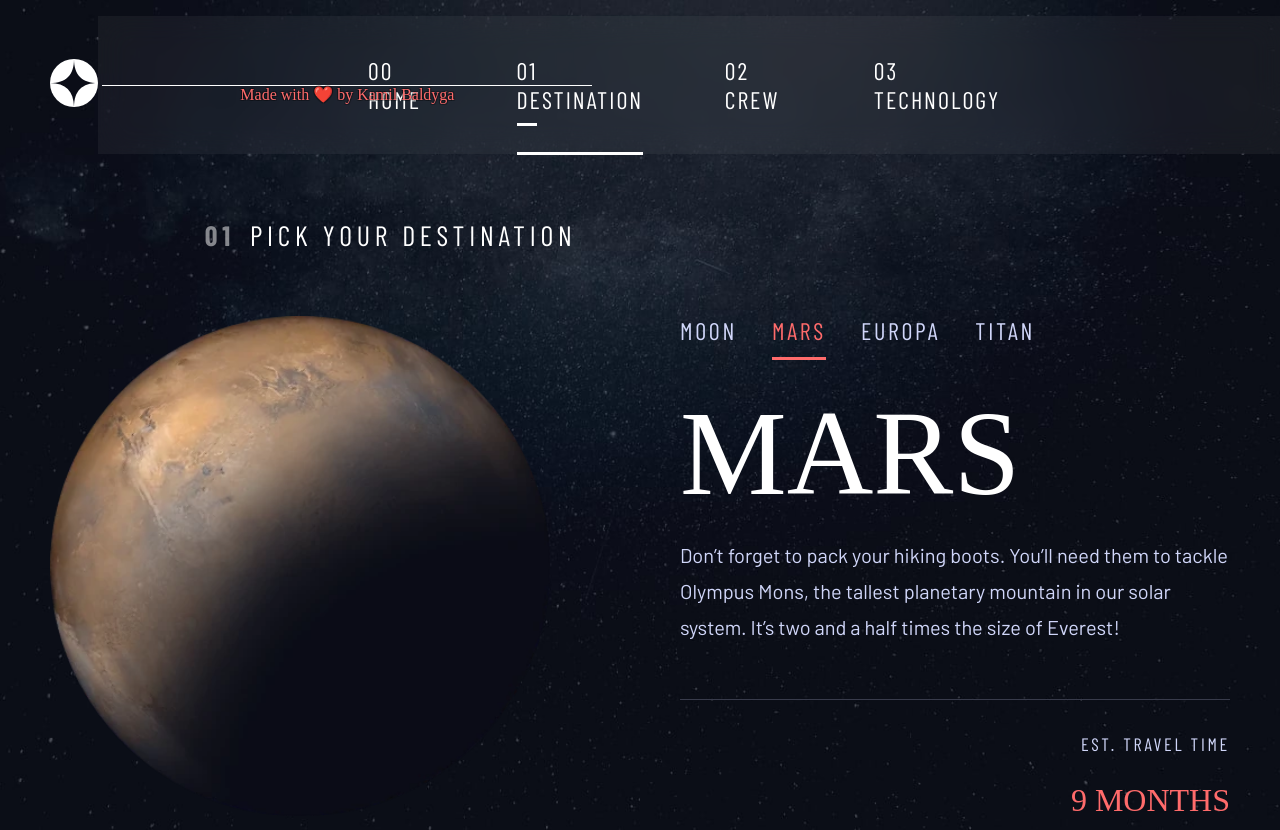
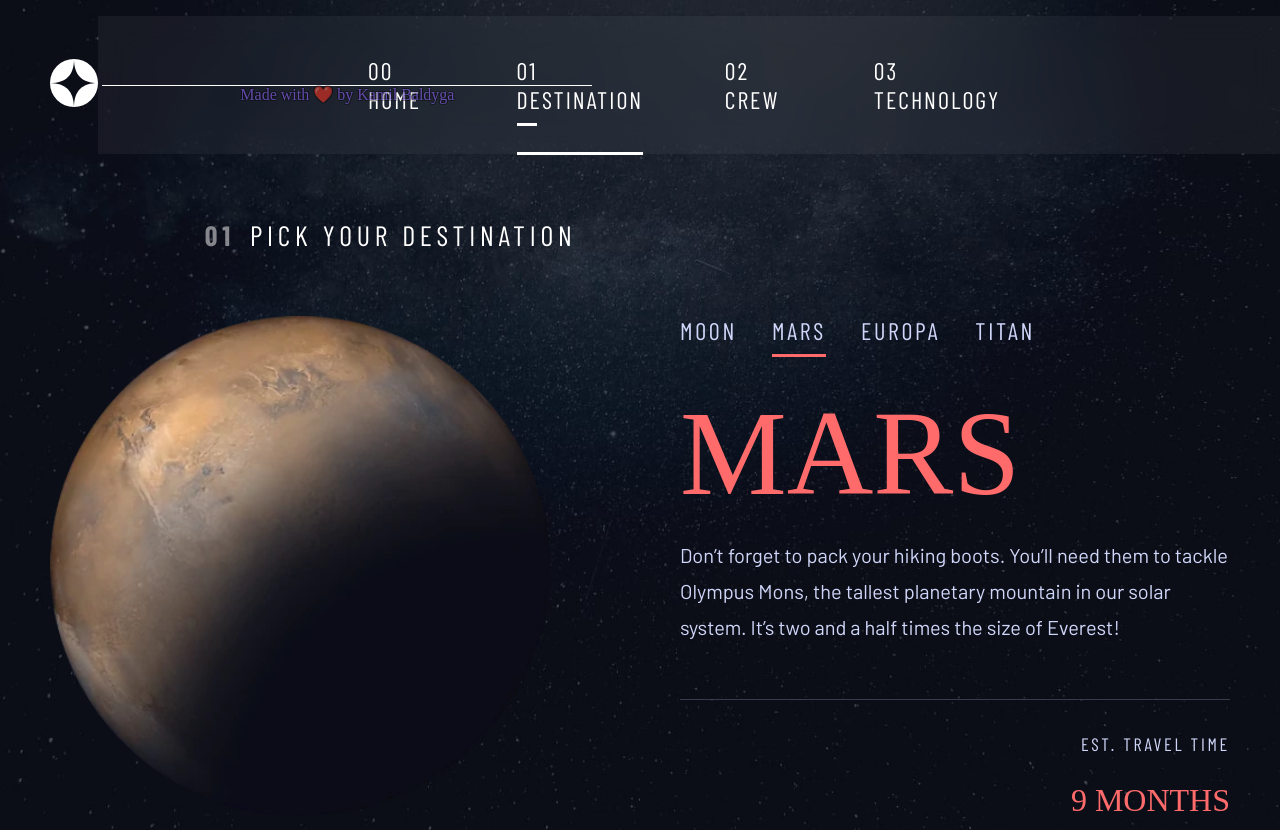
Before and after one commit to ME0WGE/React-Space-Router, a React (Vite) app: page /destination/mars in a window 1280 px wide. Built offline with nearby package versions, Linux system fonts and the light colour scheme; a web font is replaced by a local one.

Commit message:
add colors and animation to hover & active state to planets

```diff
--- a/src/components/header/nav.css
+++ b/src/components/header/nav.css
@@ -32,7 +32,7 @@
   background-color: white;
   /* color: rgba(255, 255, 255, 0.7); */
   /* color: #71f5e8; */
-  color: #ff6b6b;
+  color: #936bff9f;
   /* color: #ffd700; */
 
   font-size: 1rem;
--- a/src/pages/destination/Europa.jsx
+++ b/src/pages/destination/Europa.jsx
@@ -56,7 +56,7 @@ export default function Europa() {
               <div className="planet-stats">
                 <div className="stat-block">
                   <p className="stat-title">EST. TRAVEL TIME</p>
-                  <p className="stat-value">3 years</p>
+                  <p className="stat-value" data-value="europa">3 years</p>
                 </div>
               </div>
             </div>
--- a/src/pages/destination/Mars.jsx
+++ b/src/pages/destination/Mars.jsx
@@ -55,7 +55,9 @@ export default function Mars() {
               <div className="planet-stats">
                 <div className="stat-block">
                   <p className="stat-title">EST. TRAVEL TIME</p>
-                  <p className="stat-value">9 months</p>
+                  <p className="stat-value" data-value="mars">
+                    9 months
+                  </p>
                 </div>
               </div>
             </div>
--- a/src/pages/destination/Moon.jsx
+++ b/src/pages/destination/Moon.jsx
@@ -56,7 +56,9 @@ export default function Moon() {
               <div className="planet-stats">
                 <div className="stat-block">
                   <p className="stat-title">EST. TRAVEL TIME</p>
-                  <p className="stat-value">3 DAYS</p>
+                  <p className="stat-value" data-value="moon">
+                    3 DAYS
+                  </p>
                 </div>
               </div>
             </div>
--- a/src/pages/destination/Titan.jsx
+++ b/src/pages/destination/Titan.jsx
@@ -56,7 +56,9 @@ export default function Titan() {
               <div className="planet-stats">
                 <div className="stat-block">
                   <p className="stat-title">EST. TRAVEL TIME</p>
-                  <p className="stat-value">7 years</p>
+                  <p className="stat-value" data-value="titan">
+                    7 years
+                  </p>
                 </div>
               </div>
             </div>
--- a/src/pages/destination/destination.css
+++ b/src/pages/destination/destination.css
@@ -45,45 +45,63 @@
 }
 
 .planet-link {
+  position: relative;
   color: var(--color-primary);
   text-decoration: none;
   padding-bottom: 12px;
-  border-bottom: 3px solid transparent;
-  transition: border-color 0.3s;
-
   font-size: 1.5rem;
 }
 
-.planet-link:hover {
-  border-bottom: 3px solid rgba(255, 255, 255, 0.5);
+.planet-link::after {
+  content: "";
+  position: absolute;
+  bottom: 0;
+  left: 0;
+  width: 0;
+  height: 3px;
+  background-color: rgba(255, 255, 255, 0.5);
+  transition: width 0.3s ease-in-out;
+}
+
+/* Animation hover par défaut */
+.planet-link:hover::after {
+  width: 100%;
 }
 
 /* Moon - tons bleutés glacés */
-.planet-link[href="/destination/moon"].active,
-[data-planet="moon"] .stat-value {
-  color: #d8e7ff;
-  border-bottom: 3px solid #d8e7ff;
+.planet-link[href="/destination/moon"]:hover::after {
+  background-color: #d8e7ff;
+}
+.planet-link[href="/destination/moon"].active::after {
+  width: 100%;
+  background-color: #d8e7ff;
 }
 
 /* Mars - tons rougeâtres */
-.planet-link[href="/destination/mars"].active,
-[data-planet="mars"] .stat-value {
-  color: #ff6b6b;
-  border-bottom: 3px solid #ff6b6b;
+.planet-link[href="/destination/mars"]:hover::after {
+  background-color: #ff6b6b;
+}
+.planet-link[href="/destination/mars"].active::after {
+  width: 100%;
+  background-color: #ff6b6b;
 }
 
 /* Europa - tons turquoise glacé */
-.planet-link[href="/destination/europa"].active,
-[data-planet="europa"] .stat-value {
-  color: #71f5e8;
-  border-bottom: 3px solid #71f5e8;
+.planet-link[href="/destination/europa"]:hover::after {
+  background-color: #71f5e8;
+}
+.planet-link[href="/destination/europa"].active::after {
+  width: 100%;
+  background-color: #71f5e8;
 }
 
 /* Titan - tons dorés */
-.planet-link[href="/destination/titan"].active,
-[data-planet="titan"] .stat-value {
-  color: #ffd700;
-  border-bottom: 3px solid #ffd700;
+.planet-link[href="/destination/titan"]:hover::after {
+  background-color: #ffd700;
+}
+.planet-link[href="/destination/titan"].active::after {
+  width: 100%;
+  background-color: #ffd700;
 }
 
 /* Information planète */
@@ -135,8 +153,19 @@
 
   font-weight: normal;
 }
-
-/* Retirer la bordure pour les stat-value */
-[data-planet] .stat-value {
-  border-bottom: none;
+[data-planet="moon"] h2,
+[data-value="moon"] {
+  color: #d8e7ff;
 }
+[data-planet="mars"] h2,
+[data-value="mars"] {
+  color: #ff6b6b;
+}
+[data-planet="europa"] h2,
+[data-value="europa"] {
+  color: #71f5e8;
+}
+[data-planet="titan"] h2,
+[data-value="titan"] {
+  color: #ffd700;
+}
```
